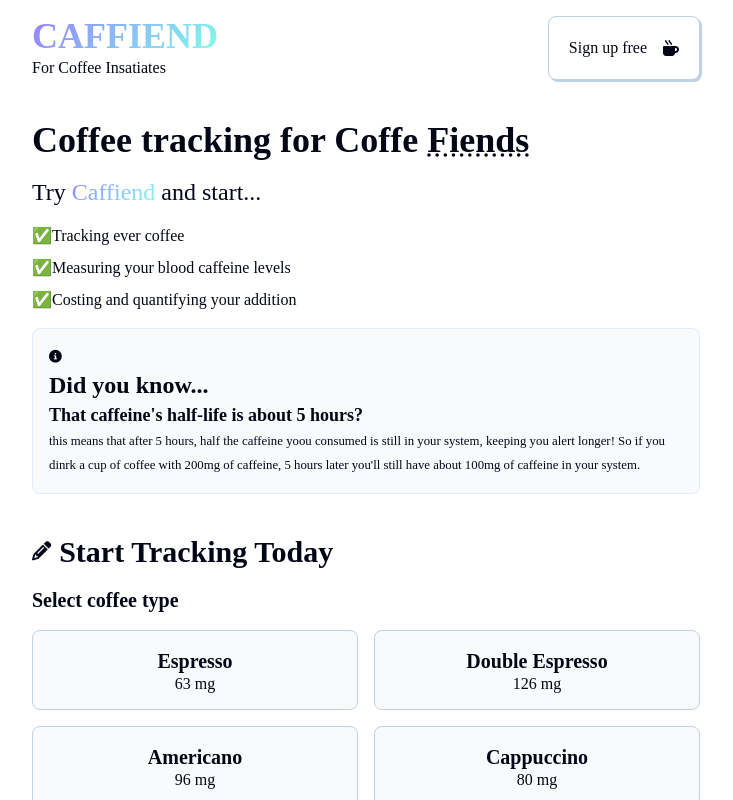
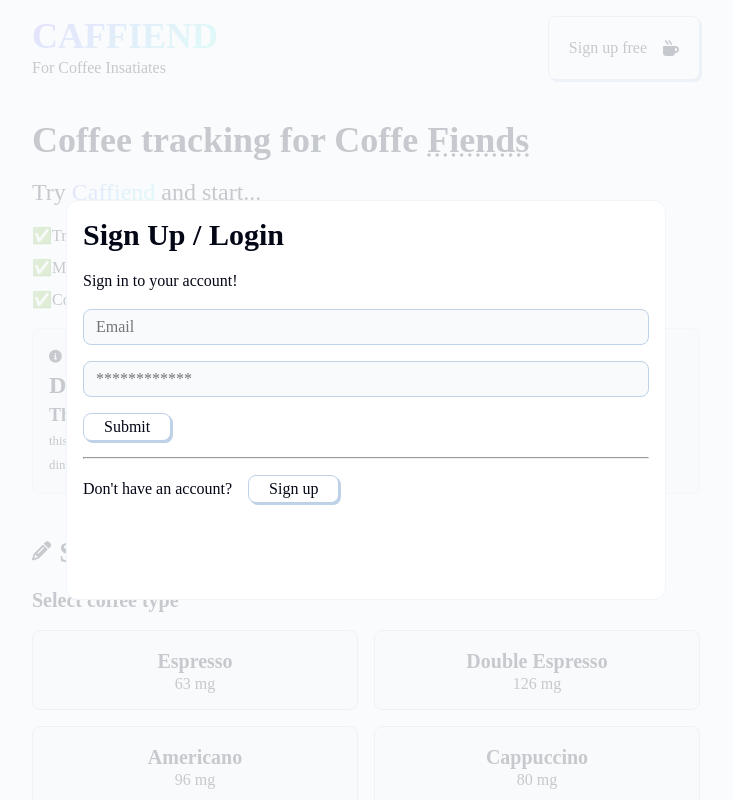
Before and after one commit to Cr1sti4n85/caffiend, a React (Vite) app: page / in a window 1280 px wide. Both pictures are taken after a click on the button "Sign up free". Shown: the top 800 px of the page, without its empty margins (274-1007 px from the left). Built offline with nearby package versions, Linux system fonts and the light colour scheme; a web font is replaced by a local one.

Commit message:
Build Authentication and Modal layout

```diff
--- a/index.html
+++ b/index.html
@@ -12,6 +12,7 @@
 
 <body>
   <div id="root"></div>
+  <div id="portal"></div>
   <script type="module" src="/src/main.jsx"></script>
 </body>
 
--- a/src/components/Authentication.jsx
+++ b/src/components/Authentication.jsx
@@ -1,5 +1,22 @@
 function Authentication() {
-  return <></>;
+  return (
+    <>
+      <h2 className="sign-up-text">Sign Up / Login</h2>
+      <p>Sign in to your account!</p>
+      <input type="email" placeholder="Email" />
+      <input type="password" placeholder="************" />
+      <button>
+        <p>Submit</p>
+      </button>
+      <hr />
+      <div className="register-container">
+        <p>Don&apos;t have an account?</p>
+        <button>
+          <p>Sign up</p>
+        </button>
+      </div>
+    </>
+  );
 }
 
 export default Authentication;
--- a/src/components/Layout.jsx
+++ b/src/components/Layout.jsx
@@ -1,5 +1,10 @@
+import { useState } from "react";
+import Authentication from "./Authentication";
+import Modal from "./Modal";
+
 function Layout(props) {
   const { children } = props;
+  const [showModal, setShowModal] = useState(false);
 
   const header = (
     <header>
@@ -7,7 +12,11 @@
         <h1 className="text-gradient">CAFFIEND</h1>
         <p>For Coffee Insatiates</p>
       </div>
-      <button>
+      <button
+        onClick={() => {
+          setShowModal(true);
+        }}
+      >
         <p>Sign up free</p>
         <i className="fa-solid fa-mug-hot"></i>
       </button>
@@ -22,8 +31,18 @@
       </p>
     </footer>
   );
+
   return (
     <>
+      {showModal && (
+        <Modal
+          handleCloseModal={() => {
+            setShowModal(false);
+          }}
+        >
+          <Authentication />
+        </Modal>
+      )}
       {header}
       <main>{children}</main>
       {footer}
--- a/src/components/Modal.jsx
+++ b/src/components/Modal.jsx
@@ -1,5 +1,15 @@
-function Modal() {
-  return <></>;
+import ReactDom from "react-dom";
+
+function Modal(props) {
+  const { children, handleCloseModal } = props;
+
+  return ReactDom.createPortal(
+    <div className="modal-container">
+      <button onClick={handleCloseModal} className="modal-underlay"></button>
+      <div className="modal-content">{children}</div>
+    </div>,
+    document.getElementById("portal")
+  );
 }
 
 export default Modal;
--- a/src/index.css
+++ b/src/index.css
@@ -153,6 +153,64 @@
   max-width: unset;
 }
 
+.sign-up-text {
+  padding-top: 0;
+}
+
+.register-container {
+  display: flex;
+  align-items: center;
+  gap: 1rem;
+}
+
+.modal-container {
+  position: fixed;
+  top: 0;
+  left: 0;
+  height: 100vh;
+  width: 100vw;
+  display: flex;
+  flex-direction: column;
+  align-items: center;
+  justify-content: center;
+  z-index: 100;
+  padding: 1rem;
+}
+
+.modal-underlay {
+  position: absolute;
+  inset: 0;
+  background: var(--background-muted);
+  opacity: 0.8;
+  z-index: 99;
+  border: none;
+  width: 100%;
+  box-shadow: unset;
+}
+
+.modal-underlay:hover {
+  transform: translate(0);
+  box-shadow: unset;
+}
+
+.modal-content {
+  position: relative;
+  z-index: 101;
+  max-width: 600px;
+  width: 100%;
+  margin: 0 auto;
+  min-height: 400px;
+  border-radius: var(--border-radius-large);
+  border: 1px solid var(--border-primary);
+  background: var(--background-primary);
+  padding: 1rem;
+  display: flex;
+  flex-direction: column;
+  /* align-items: center;
+  justify-content: center; */
+  gap: 1rem;
+}
+
 footer {
   padding: 2rem 0;
   display: flex;
```
